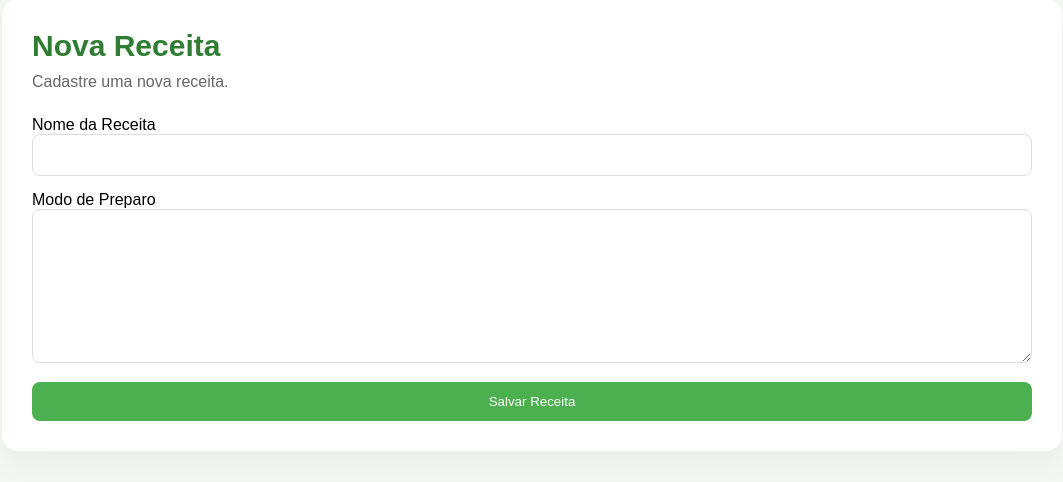
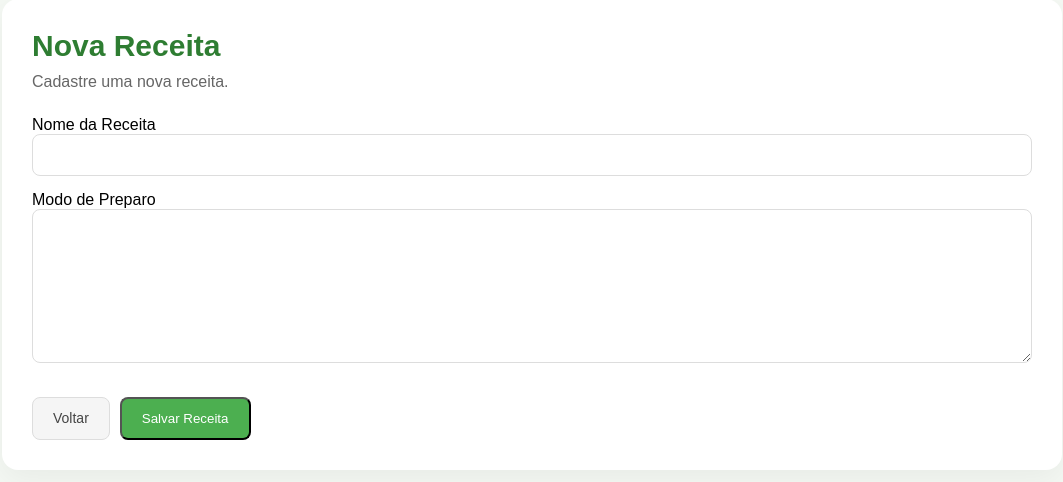
Before and after one commit to douglascosta1995/planejaprato-app, a FastAPI app: template app/templates/app/new_recipe.html in a window 1280 px wide. Shown: the part 96-578 px from the top of the page, without its empty margins (108-1171 px from the left). Run offline with FastAPI, Linux system fonts and the light colour scheme; the template is opened without the code that fills it, so the values that code supplies are empty.

Commit message:
Implemented relationship Ingredient - Recipe

```diff
--- a/app/database/database.py
+++ b/app/database/database.py
@@ -16,6 +16,8 @@ SessionLocal = sessionmaker(
 
 Base = declarative_base()
 
+import app.models
+
 
 def get_db():
     db = SessionLocal()
--- a/app/main.py
+++ b/app/main.py
@@ -12,6 +12,7 @@ from app.database.database import engine
 from app.models.user import User
 from app.models.ingredient import Ingredient
 from app.models.recipe import Recipe
+from app.models.recipe_ingredient import RecipeIngredient
 
 app = FastAPI()
 
--- a/app/models/__init__.py
+++ b/app/models/__init__.py
@@ -0,0 +1,4 @@
+from app.models.user import User
+from app.models.recipe import Recipe
+from app.models.ingredient import Ingredient
+from app.models.recipe_ingredient import RecipeIngredient
--- a/app/models/ingredient.py
+++ b/app/models/ingredient.py
@@ -3,6 +3,7 @@ from sqlalchemy import Integer
 from sqlalchemy import String
 
 from app.database.database import Base
+from sqlalchemy.orm import relationship
 
 
 class Ingredient(Base):
@@ -20,3 +21,8 @@ class Ingredient(Base):
         nullable=False,
         index=True
     )
+
+    recipe_ingredients = relationship(
+        "RecipeIngredient",
+        back_populates="ingredient"
+    )
--- a/app/scripts/populate_ingredients.py
+++ b/app/scripts/populate_ingredients.py
@@ -1,5 +1,6 @@
 from app.database.database import SessionLocal
 from app.models.ingredient import Ingredient
+from app.models.recipe_ingredient import RecipeIngredient
 
 COMMON_INGREDIENTS = {
     "Grãos e Cereais": [
--- a/app/static/css/style.css
+++ b/app/static/css/style.css
@@ -142,11 +142,28 @@ background: #43a047;
     border: none;
     padding: 12px 20px;
     border-radius: 8px;
-    cursor: pointer;
+    text-decoration: none;
+    border: 1px solid #ddd;
+    font-size: 14px;
 }
 
 .btn-delete:hover {
     background: #b71c1c;
+}
+
+.btn-back {
+    display: inline-block;
+    background: #f5f5f5;
+    color: #444;
+    padding: 12px 20px;
+    border-radius: 8px;
+    text-decoration: none;
+    border: 1px solid #ddd;
+    font-size: 14px;
+}
+
+.btn-back:hover {
+    background: #ececec;
 }
 
 /* =========================
@@ -194,9 +211,14 @@ box-shadow: 0 2px 8px rgba(0,0,0,0.05);
 }
 
 .navbar-brand {
-font-size: 24px;
-font-weight: bold;
-color: #2E7D32;
+    font-size: 24px;
+    font-weight: bold;
+    color: #2E7D32;
+    text-decoration: none;
+}
+
+.navbar-brand:hover {
+    opacity: 0.85;
 }
 
 .navbar-right {
--- a/app/templates/app/new_recipe.html
+++ b/app/templates/app/new_recipe.html
@@ -39,12 +39,17 @@ Nova Receita
                 ></textarea>
             </div>
 
-            <button
-                type="submit"
-                class="btn"
-            >
-                Salvar Receita
-            </button>
+            <div class="recipe-actions">
+
+                <a href="/dashboard" class="btn-back">
+                    Voltar
+                </a>
+
+                <button type="submit" class="btn-dashboard">
+                    Salvar Receita
+                </button>
+
+            </div>
 
         </form>
 
--- a/app/templates/app/recipe_detail.html
+++ b/app/templates/app/recipe_detail.html
@@ -33,12 +33,12 @@
 
         <div class="recipe-actions">
 
-            <a href="/dashboard" class="btn-secondary">
+            <a href="/dashboard" class="btn-back">
                 Voltar
             </a>
 
             <form action="/recipes/{{ recipe.id }}/delete" method="post">
-                <button class="btn-delete" type="submit">
+                <button class="btn-delete" type="submit" onclick="return confirm('Deseja realmente excluir esta receita?')">
                     Excluir Receita
                 </button>
             </form>
--- a/app/templates/base_app.html
+++ b/app/templates/base_app.html
@@ -19,9 +19,9 @@
     <!-- NAVBAR GLOBAL -->
     <nav class="navbar">
 
-        <div class="navbar-brand">
+        <a href="/dashboard" class="navbar-brand">
             🥗 PlanejaPrato
-        </div>
+        </a>
 
         <div class="navbar-right">
 
```
Also changed, not shown: app/models/recipe.py (+7 -1 lines), app/models/recipe_ingredient.py (+11 -0 lines).
